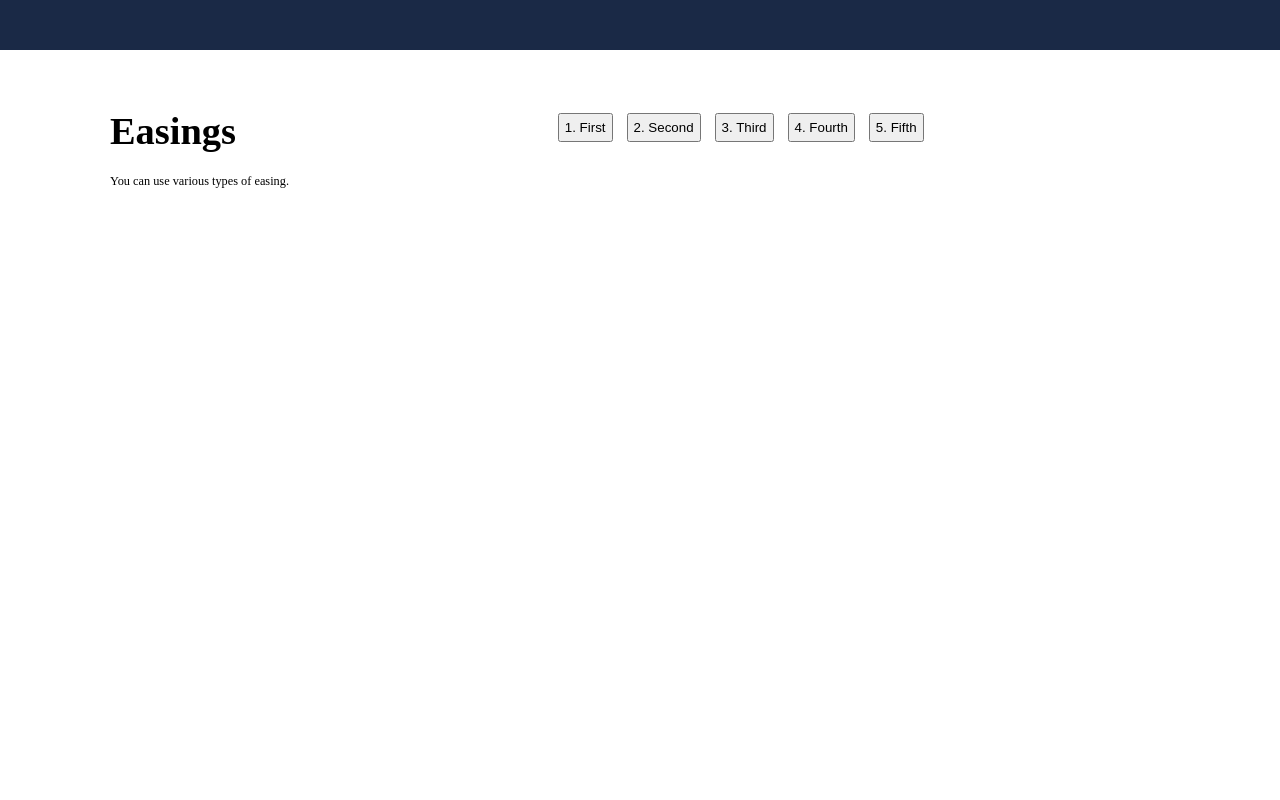
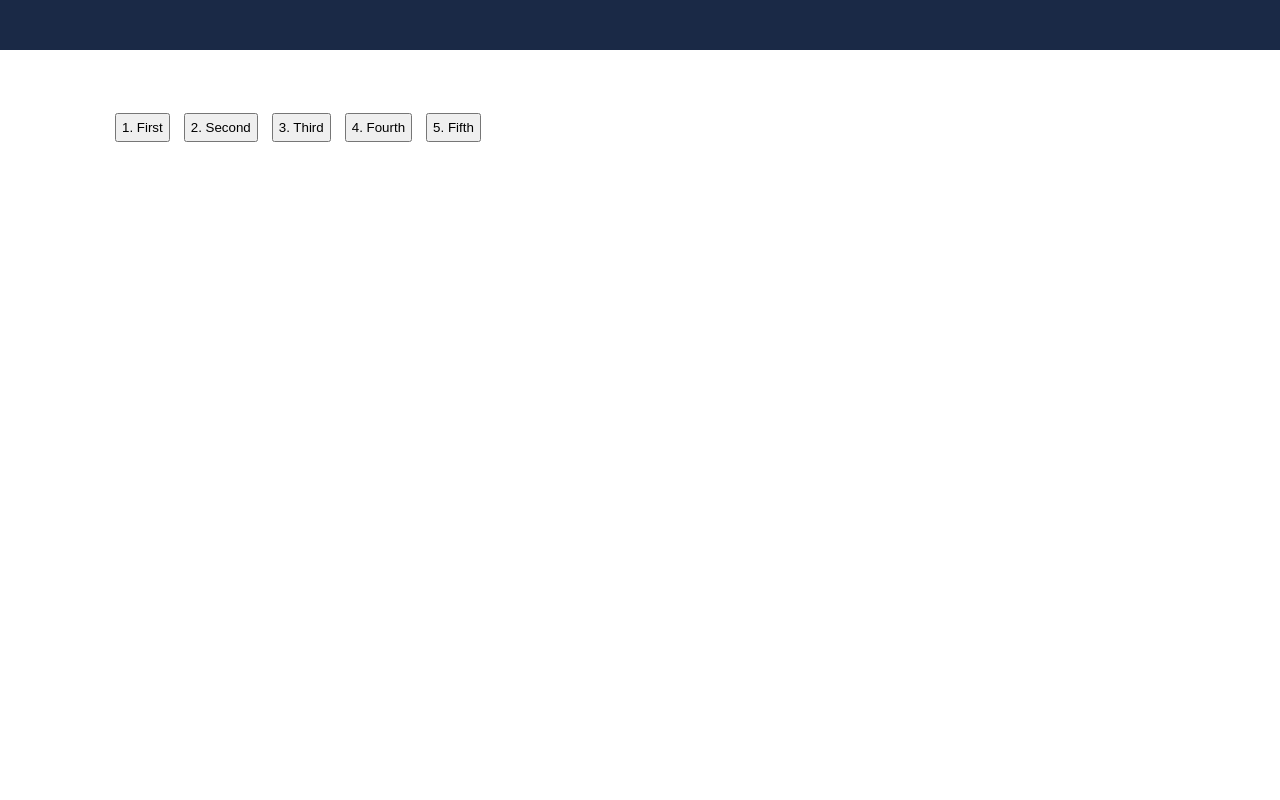
Before and after one commit to puemos/slick-scroll, a website: page examples/window/index.html in a window 1280 px wide. Shown: the top 800 px of the page. Drawn offline with Linux system fonts and the light colour scheme.

Commit message:
before examles

```diff
--- a/examples/window/index.html
+++ b/examples/window/index.html
@@ -17,10 +17,6 @@
     <section class="section">
         <div class="container">
             <div class="section__container">
-                <div class="section__header">
-                    <h2 class="section__title">Easings</h2>
-                    <p class="section__lead">You can use various types of easing.</p>
-                </div>
                 <div class="section__body">
                     <span class="list--inline">
                         <button onclick="scrollerQuery('#first');">1. First</button>
@@ -93,7 +89,7 @@
         </div>
     </section>
 
-    <script src="../../slick-scroll.js"></script>
+    <script src="https://cdn.rawgit.com/puemos/slick-scroll/dev/slick-scroll.js"></script>
     <script>
         var Scroller = window["slick-scroll"];
         var testScroller = new Scroller();
```
